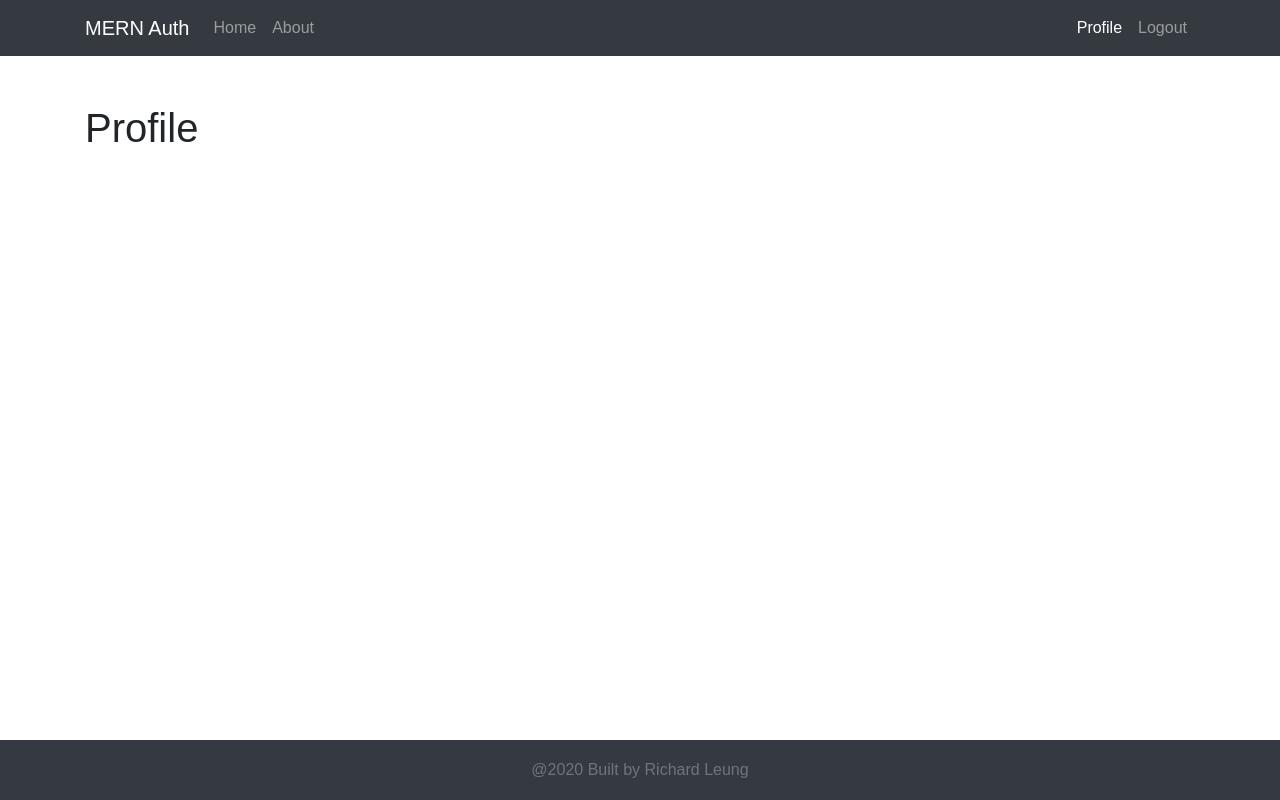
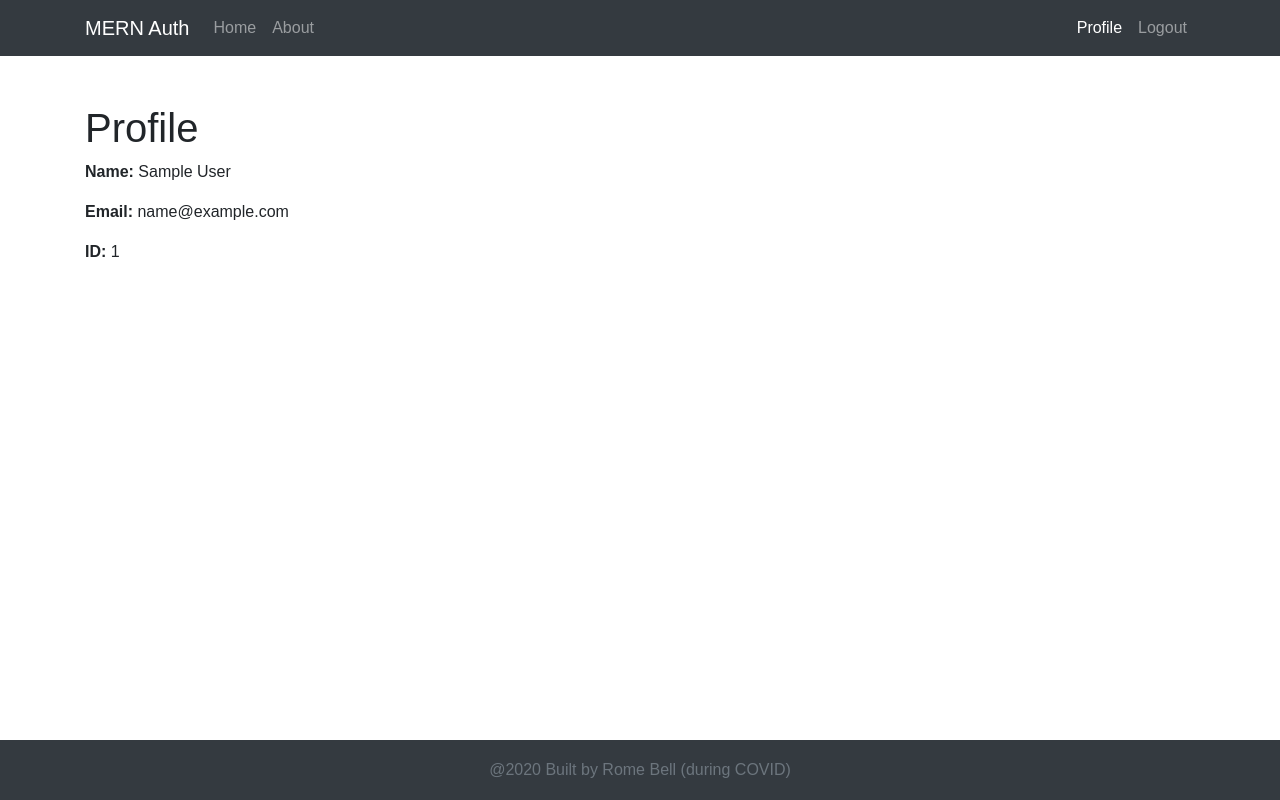
Before and after one commit to richardleung1/mern-auth-client, a React (Create React App) app: page /profile in a window 1280 px wide. Built offline with nearby package versions, Linux system fonts and the light colour scheme; no server answers; sample sign-in values are in the browser's storage.

Commit message:
Update components

```diff
--- a/src/components/Footer.js
+++ b/src/components/Footer.js
@@ -4,7 +4,7 @@ const Footer = () => {
     return (
         <footer className="footer bg-dark">
             <div className="container text-center">
-                <span className="text-muted">@2020 Built by Richard Leung</span>
+                <span className="text-muted">@2020 Built by Rome Bell (during COVID)</span>
             </div>
         </footer>
     )
--- a/src/components/Login.js
+++ b/src/components/Login.js
@@ -5,6 +5,8 @@ import jwt_decode from 'jwt-decode';
 import setAuthToken from '../utils/setAuthToken';
 import { Redirect } from 'react-router-dom';
 const REACT_APP_SERVER_URL = process.env.REACT_APP_SERVER_URL;
+// import keys from '../utils/credentials';
+// const { REACT_APP_SERVER_URL } = keys;
 
 const Login = (props) => {
     const [email, setEmail] = useState('');
--- a/src/components/Navbar.js
+++ b/src/components/Navbar.js
@@ -6,24 +6,23 @@ const Navbar = (props) => {
         <nav className="navbar navbar-expand-lg navbar-dark bg-dark">
             <div className="container">
                 <Link className="navbar-brand" to="/">MERN Auth</Link>
-                <button className="navbar-toggler" type="button" data-toggle="#navbarsExample07" data-target="#navbarsExample07" aria-controls="#navbarExample07" aria-label="Toggle Navigation">
+                <button className="navbar-toggler" type="button" data-toggle="collapse" data-target="#navbarsExample07" aria-controls="#navbarsExample07" aria-expanded="false" aria-label="Toggle navigation">
                     <span className="navbar-toggler-icon"></span>
                 </button>
-
                 <div className="collapse navbar-collapse" id="navbarsExample07">
                     <ul className="navbar-nav mr-auto">
                         <li className="nav-item">
                             <NavLink className="nav-link" exact to="/">Home</NavLink>
                         </li>
                         <li className="nav-item">
-                            <NavLink className="nav-link" exact to="/about">About</NavLink>
+                            <NavLink className="nav-link"  to="/about">About</NavLink>
                         </li>
                     </ul>
                     {
-                        props.isAuth ?
-                        <ul className="navbar-nav ml-auto">
+                        props.isAuth
+                        ? <ul className="navbar-nav ml-auto">
                             <li className="nav-item">
-                                <NavLink className="nav-link" to="/profile">Profile</NavLink>
+                                <NavLink className="nav-link"  to="/profile">Profile</NavLink>
                             </li>
                             <li className="nav-item">
                                 <span onClick={props.handleLogout} className="nav-link logout-link">Logout</span>
@@ -31,17 +30,17 @@ const Navbar = (props) => {
                         </ul>
                         : <ul className="navbar-nav ml-auto">
                             <li className="nav-item">
-                                <NavLink className="nav-link" to="/signup">Create Account</NavLink>
+                                <NavLink className="nav-link"  to="/signup">Create Account</NavLink>
                             </li>
                             <li className="nav-item">
-                                <NavLink className="nav-link" to="/login">Login</NavLink>
+                                <NavLink className="nav-link"  to="/login">Login</NavLink>
                             </li>
-                        </ul>
+                          </ul>
                     }
                 </div>
             </div>
         </nav>
-    )
+    );
 }
 
 export default Navbar;
--- a/src/components/Profile.js
+++ b/src/components/Profile.js
@@ -1,12 +1,30 @@
 import React from 'react';
+import { Link } from 'react-router-dom';
 
 const Profile = (props) => {
     console.log(props);
+    const userData = props.user ?
+    (<div>
+        <h1>Profile</h1>
+        <p><strong>Name:</strong> {props.user.name}</p>
+        <p><strong>Email:</strong> {props.user.email}</p>
+        <p><strong>ID:</strong> {props.user.id}</p>
+    </div>) : <h4>Loading...</h4>
+
+    const errorDiv = () => {
+        return (
+            <div className="text-center pt-4">
+                <h3>Please <Link to="/login">login</Link> to view this page</h3>
+            </div>
+        );
+    };
+
     return (
         <div>
-            <h1>Profile</h1>
+            { props.user ? userData : errorDiv() }
         </div>
-    )
+    );
+
 }
 
 export default Profile;
--- a/src/components/Signup.js
+++ b/src/components/Signup.js
@@ -3,6 +3,8 @@ import React, { useState } from 'react';
 import axios from 'axios';
 import { Redirect } from 'react-router-dom';
 const REACT_APP_SERVER_URL = process.env.REACT_APP_SERVER_URL;
+// import keys from '../utils/credentials';
+// const { REACT_APP_SERVER_URL } = keys;
 
 const Signup = () => {
     const [name, setName] = useState('');
@@ -45,7 +47,6 @@ const Signup = () => {
     }
 
     if (redirect) return <Redirect to='/login' />
-
     return (
         <div className="row mt-4">
             <div className="col-md-7 offset-md-3">
```
Also changed, not shown: 2 other files (tests, documents, lock files or other folders).
